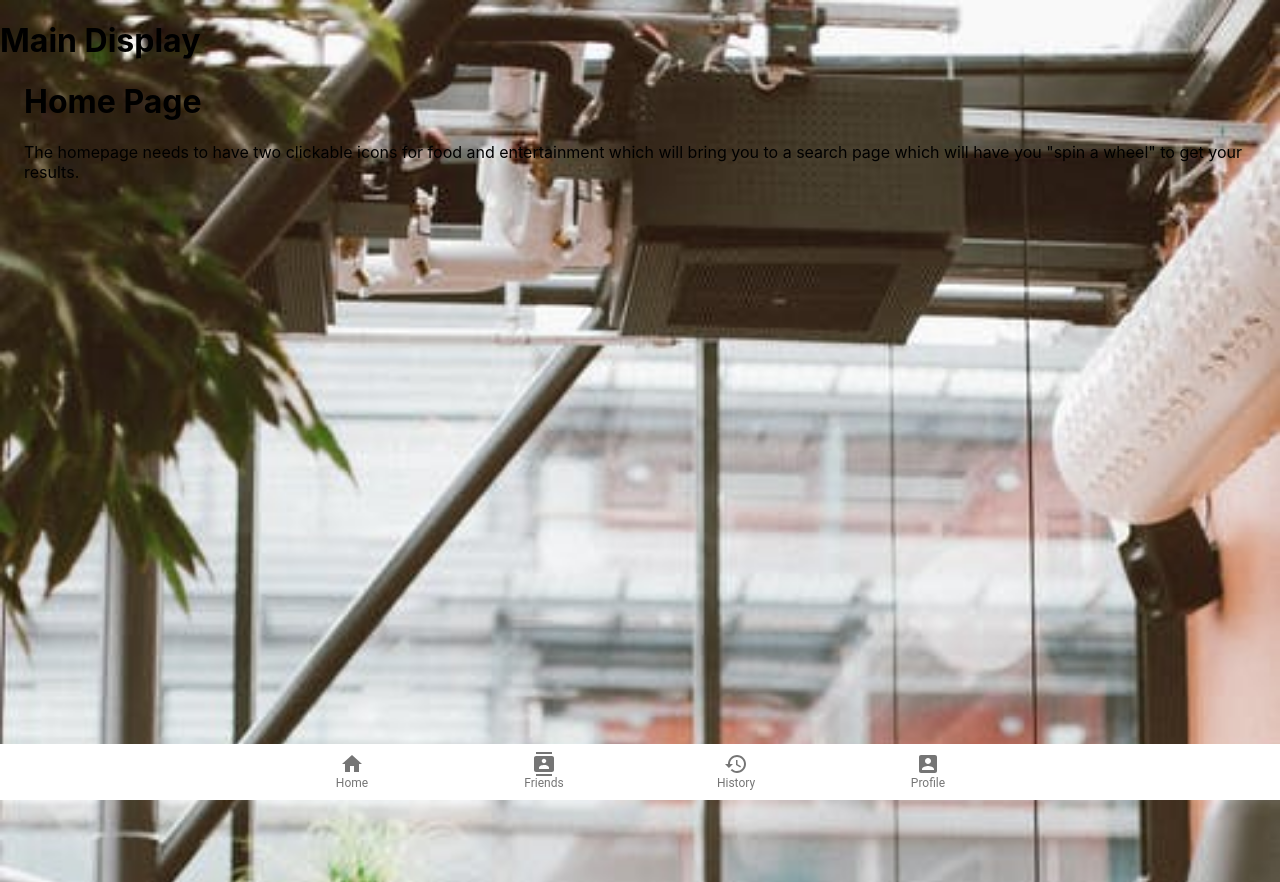
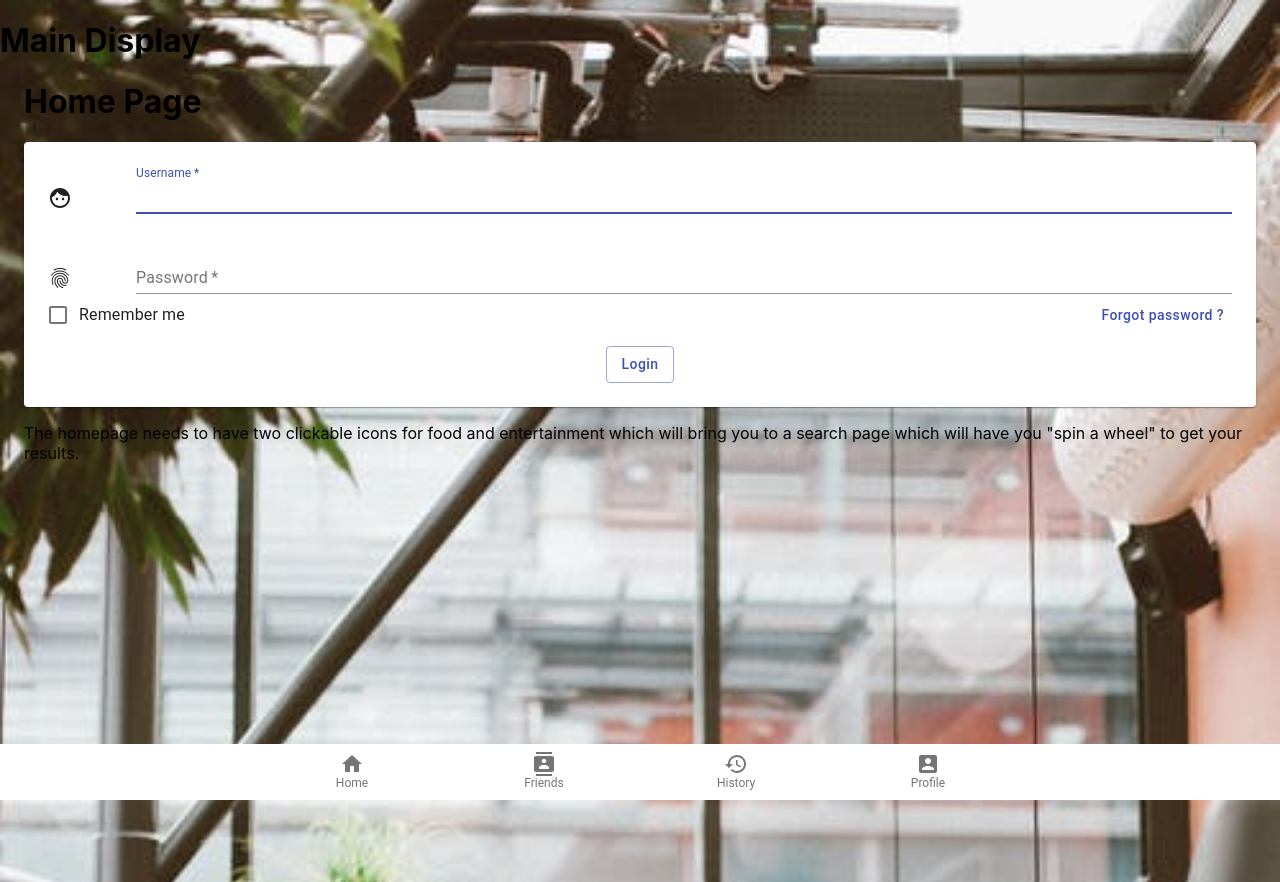
Before and after one commit to enrightcw/project3, a React (Create React App) app in the folder client/: page /home in a window 1280 px wide. Built offline with nearby package versions, Linux system fonts and the light colour scheme.

Commit message:
attempting to create sign in form

```diff
--- a/client/src/components/SignIn.js
+++ b/client/src/components/SignIn.js
@@ -1,77 +1,58 @@
-import React from 'react';
-import ReactDOM from 'react-dom';
-import GoogleLogin from 'react-google-login';
+import React from "react";
+import { Paper, withStyles, Grid, TextField, Button, FormControlLabel, Checkbox } from '@material-ui/core';
+import { Face, Fingerprint } from '@material-ui/icons'
 
-const responseGoogle = (response) => {
-  console.log(response);
+import GoogleBtn from '../components/GoogleBtn';
+const styles = theme => ({
+    margin: {
+        margin: theme.spacing.unit * 2,
+    },
+    padding: {
+        padding: theme.spacing.unit
+    }
+});
+
+class SignIn extends React.Component {
+    render() {
+        const { classes } = this.props;
+        return (
+            <Paper className={classes.padding}>
+                <div className={classes.margin}>
+                    <Grid container spacing={8} alignItems="flex-end">
+                        <Grid item>
+                            <Face />
+                        </Grid>
+                        <Grid item md={true} sm={true} xs={true}>
+                            <TextField id="username" label="Username" type="email" fullWidth autoFocus required />
+                        </Grid>
+                    </Grid>
+                    <Grid container spacing={8} alignItems="flex-end">
+                        <Grid item>
+                            <Fingerprint />
+                        </Grid>
+                        <Grid item md={true} sm={true} xs={true}>
+                            <TextField id="username" label="Password" type="password" fullWidth required />
+                        </Grid>
+                    </Grid>
+                    <Grid container alignItems="center" justify="space-between">
+                        <Grid item>
+                            <FormControlLabel control={
+                                <Checkbox
+                                    color="primary"
+                                />
+                            } label="Remember me" />
+                        </Grid>
+                        <Grid item>
+                            <Button disableFocusRipple disableRipple style={{ textTransform: "none" }} variant="text" color="primary">Forgot password ?</Button>
+                        </Grid>
+                    </Grid>
+                    <Grid container justify="center" style={{ marginTop: '10px' }}>
+                        <Button variant="outlined" color="primary" style={{ textTransform: "none" }}>Login</Button>
+                    </Grid>
+                </div>
+            </Paper>
+        );
+    }
 }
 
-ReactDOM.render(
-  <GoogleLogin
-    clientId="558443099548-vptu910jbekmj9m3p80gb6b5lru6s9cs.apps.googleusercontent.com"
-    buttonText="Login"
-    onSuccess={responseGoogle}
-    onFailure={responseGoogle}
-    cookiePolicy={'single_host_origin'}
-  />,
-  document.getElementById('googleButton')
-);
-
-//Stay logged in isSignedIn={true} attribute will call onSuccess callback on load to keep current user signed in
-<GoogleLogin
-  clientId="558443099548-vptu910jbekmj9m3p80gb6b5lru6s9cs.apps.googleusercontent.com"
-  onSuccess={responseGoogle}
-  isSignedIn={true}
-/>
-
-//login hook
-// import { useGoogleLogin } from 'react-google-login'
-
-// const { signIn, loaded } = useGoogleLogin({
-//     onSuccess,
-//     onAutoLoadFinished,
-//     clientId,
-//     cookiePolicy,
-//     loginHint,
-//     hostedDomain,
-//     autoLoad,
-//     isSignedIn,
-//     fetchBasicProfile,
-//     redirectUri,
-//     discoveryDocs,
-//     onFailure,
-//     uxMode,
-//     scope,
-//     accessType,
-//     responseType,
-//     jsSrc,
-//     onRequest,
-//     prompt
-//   })
-
-  //logout hook
-//   import { useGoogleLogout } from 'react-google-login'
-
-// const { signOut, loaded } = useGoogleLogout({
-//     jsSrc,
-//     onFailure,
-//     clientId,
-//     cookiePolicy,
-//     loginHint,
-//     hostedDomain,
-//     fetchBasicProfile,
-//     discoveryDocs,
-//     uxMode,
-//     redirectUri,
-//     scope,
-//     accessType,
-//     onLogoutSuccess
-//   })
-
-import { GoogleLogout } from 'react-google-login';
-<GoogleLogout
-  clientId="558443099548-vptu910jbekmj9m3p80gb6b5lru6s9cs.apps.googleusercontent.com"
-  buttonText="Logout"
-  onLogoutSuccess={logout}
->
-</GoogleLogout>
+export default withStyles(styles)(SignIn);
--- a/client/src/pages/Home.js
+++ b/client/src/pages/Home.js
@@ -1,9 +1,11 @@
 import React from "react";
+import SignIn from "../components/SignIn";
 
 function Home() {
   return (
     <div>
       <h1>Home Page</h1>
+      <SignIn/>
       <p>
         The homepage needs to have two clickable icons for food and entertainment which will bring you to a search page which will have you "spin a wheel" to get your results.
       </p>
```
